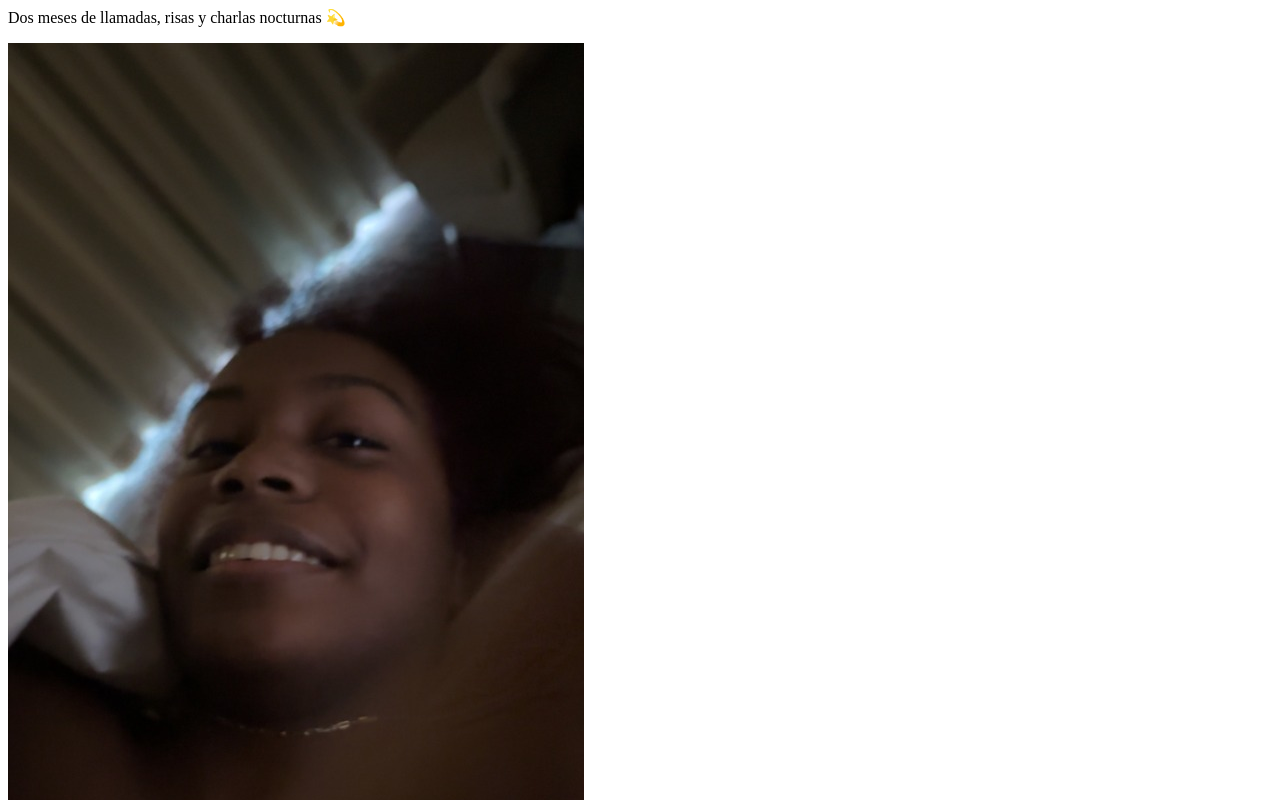
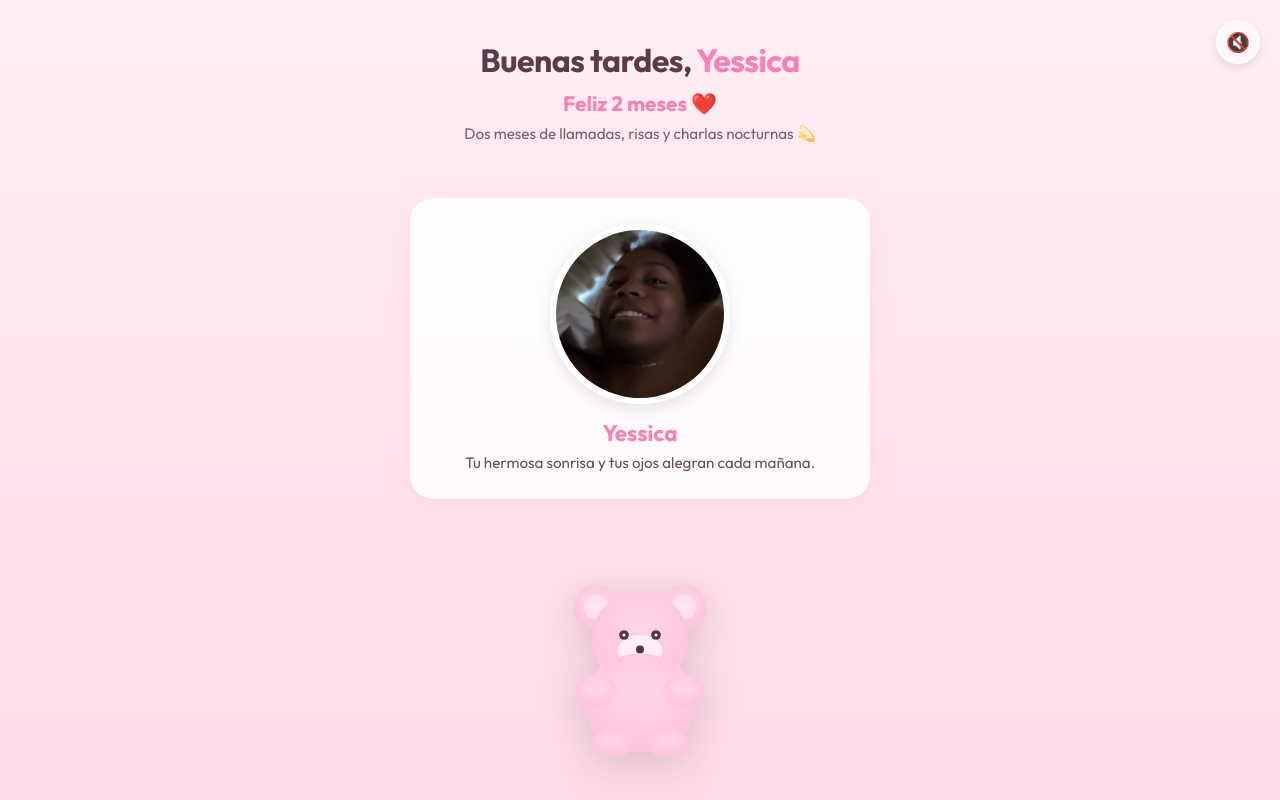
Before and after one commit to YNAI5/yessica, a plain HTML site: page yessica1/index.html in a window 1280 px wide. Shown: the top 800 px of the page. Drawn offline with Linux system fonts and the light colour scheme; a script that the page names is missing.

Commit message:
Fix corrupted index.html file

```diff
--- a/yessica1/index.html
+++ b/yessica1/index.html
@@ -1,3 +1,33 @@
+<!DOCTYPE html>
+<html lang="es" translate="no">
+
+<head>
+    <meta charset="UTF-8">
+    <meta name="viewport" content="width=device-width, initial-scale=1.0">
+    <meta name="google" content="notranslate">
+    <title>Para Yessica ❤️</title>
+    <link rel="stylesheet" href="styles.css">
+    <!-- Google Fonts -->
+    <link href="https://fonts.googleapis.com/css2?family=Outfit:wght@400;700&display=swap" rel="stylesheet">
+</head>
+
+<body>
+
+    <div class="stars"></div>
+
+    <div class="music-player">
+        <button id="music-btn" class="music-btn" aria-label="Toggle Music">
+            <span>🔇</span>
+        </button>
+        <audio id="bg-music" loop>
+            <source src="assets/music.mp3" type="audio/mpeg">
+        </audio>
+    </div>
+
+    <div class="container">
+        <header>
+            <h1 class="title"><span id="greeting">Buenos días</span>, <span class="highlight-name">Yessica</span></h1>
+            <p class="subtitle">Feliz 2 meses ❤️</p>
             <p class="sub-subtitle">Dos meses de llamadas, risas y charlas nocturnas 💫</p>
         </header>
 
@@ -37,7 +67,8 @@
                 <!-- Snout -->
                 <ellipse cx="150" cy="140" rx="28" ry="20" fill="#ffeefa" />
                 <circle cx="150" cy="138" r="5" fill="#5a3344" /> <!-- Nose -->
-        <path d="M140 148 Q150 155 160 148" fill="none" stroke="#5a3344" stroke-width="3" stroke-linecap="round" />
+                <path d="M140 148 Q150 155 160 148" fill="none" stroke="#5a3344" stroke-width="3"
+                    stroke-linecap="round" />
 
                 <!-- Eyes Group -->
                 <g id="eyes">
@@ -74,8 +105,6 @@
         </footer>
     </div>
 
-<!-- YouTube API -->
-<script src="https://www.youtube.com/iframe_api"></script>
     <script src="script.js"></script>
 </body>
 
```
Lines whose indentation alone changed are shown as unchanged.
